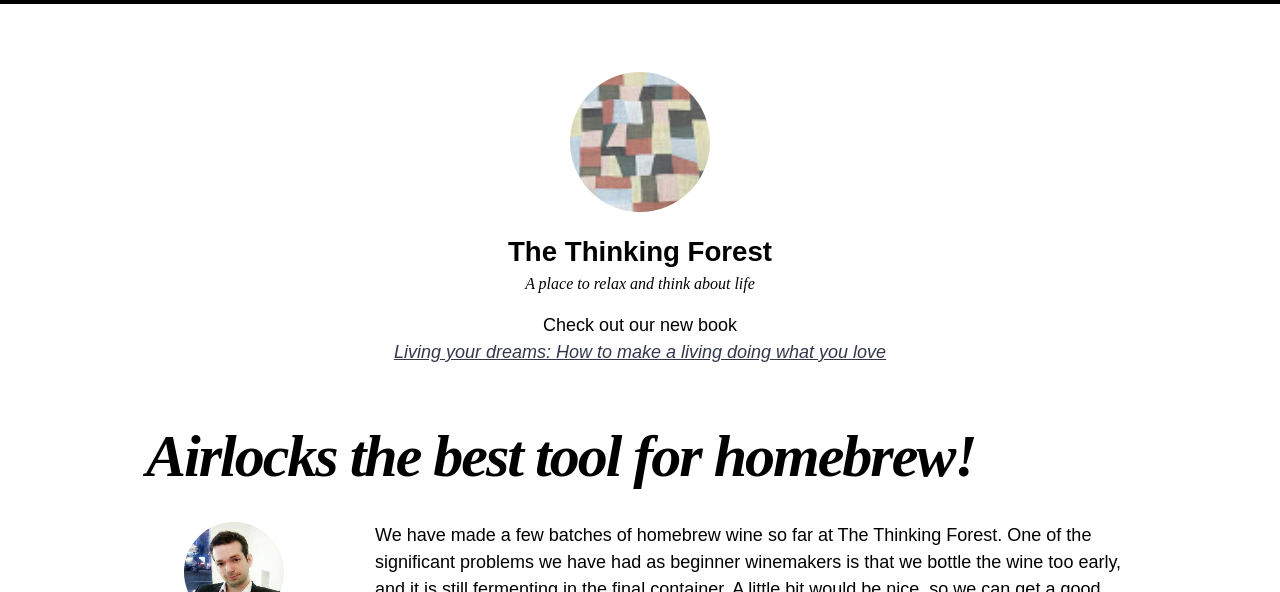
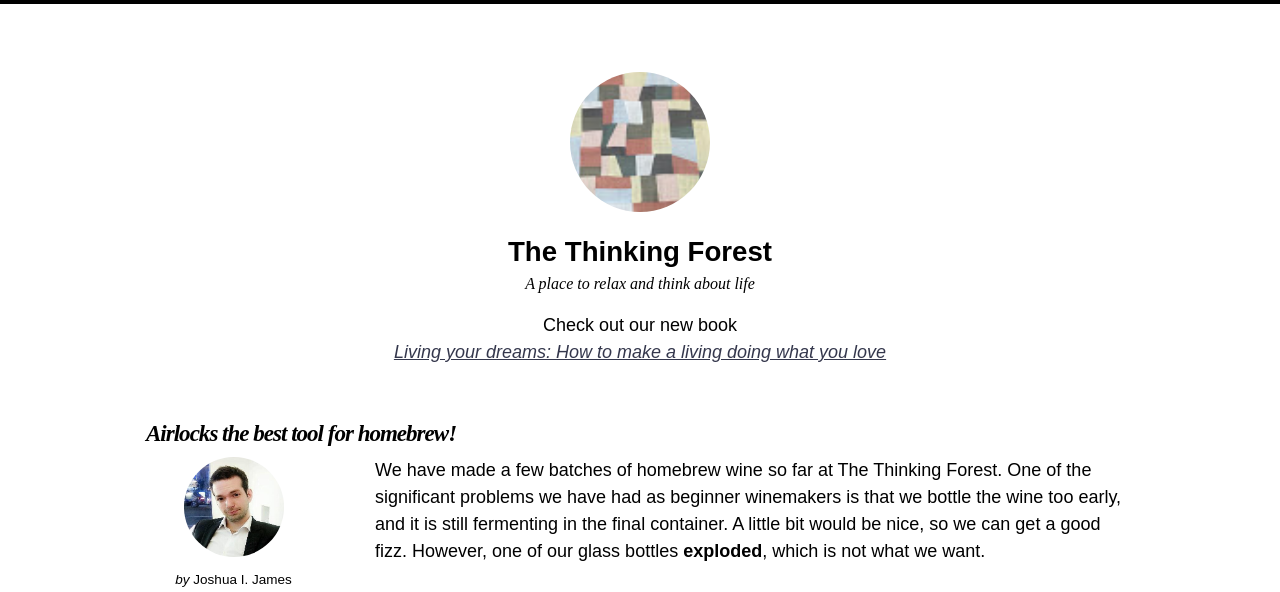
Before and after one commit to jijames/ThinkingForest, a Jekyll site: the page built from _posts/2019-07-27-HomebewAirlocks.md, in a window 1280 px wide. Shown: the top 592 px of the page. Built offline with Jekyll 4.4.1, drawn with Linux system fonts in a browser that asks for light colours; nearby versions of some CDN libraries; comment, search, counter and statistics services are not loaded; grey boxes are pictures that could not be loaded.

Commit message:
fix title size

```diff
--- a/_layouts/post.html
+++ b/_layouts/post.html
@@ -9,9 +9,9 @@
       <header class="page-header">
         {% assign title = page.title | markdownify | strip_html %}
         {% if page.link %}
-          <h3 id="page-title" class="page-title p-name"><a href="{{ page.link }}">{{ title }} <span class="link-arrow">&rarr;</span></a></h3>
+          <h3 id="page-title" class="entry-title p-name"><a href="{{ page.link }}">{{ title }} <span class="link-arrow">&rarr;</span></a></h3>
         {% else %}
-          <h3 id="page-title" class="page-title p-name">{{ title }}</h3>
+          <h3 id="page-title" class="entry-title p-name">{{ title }}</h3>
         {% endif %}
       </header>
 
```
